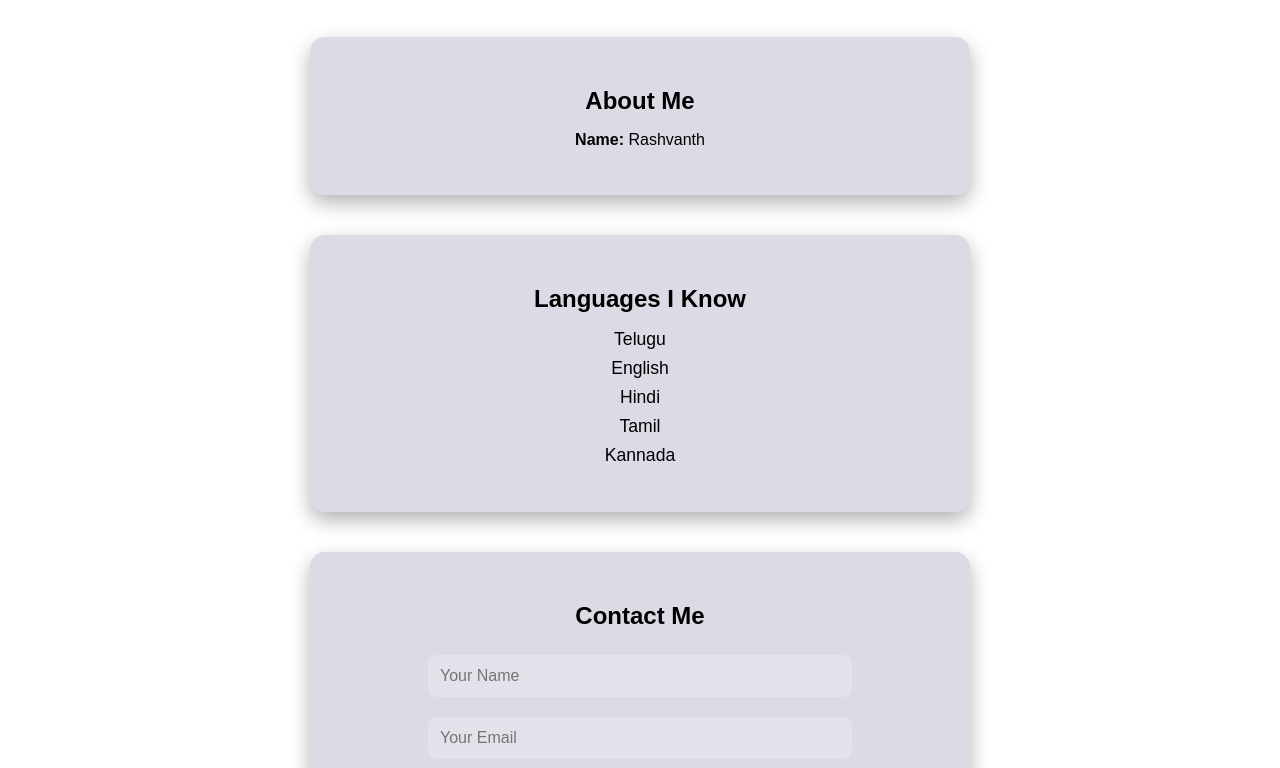
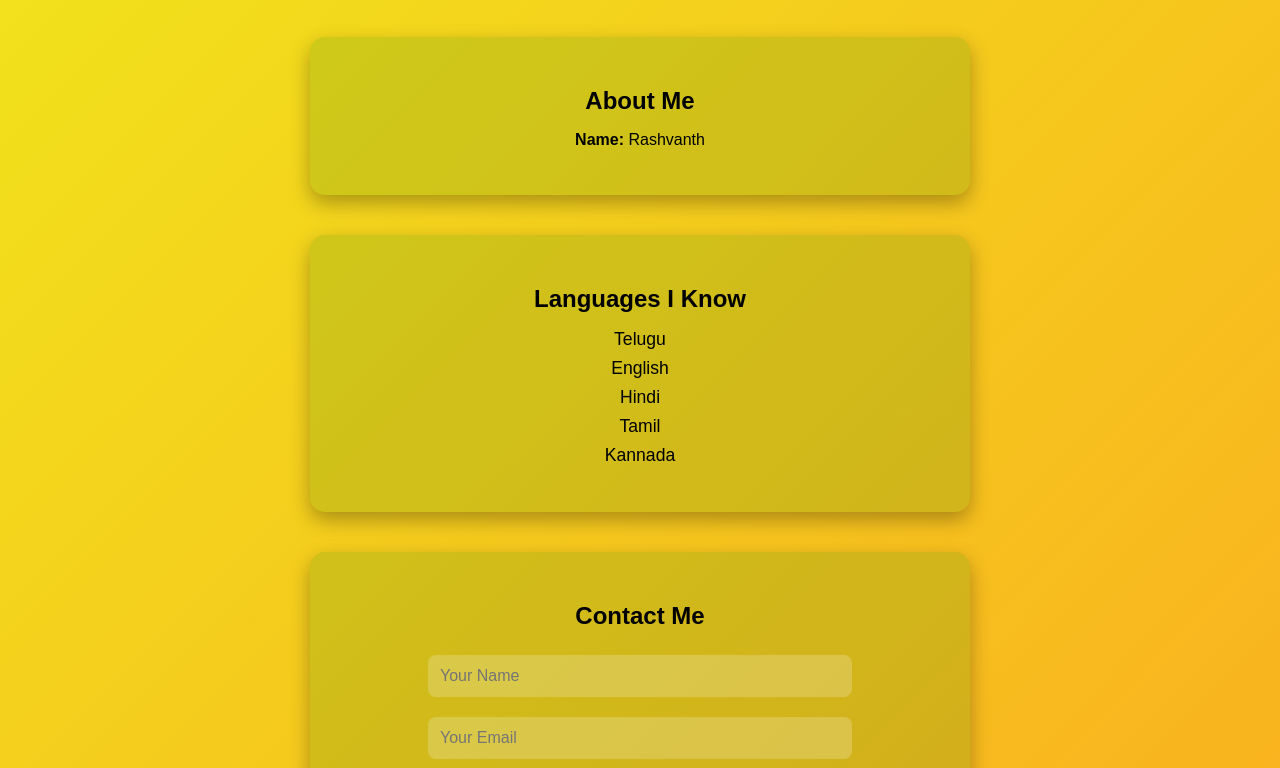
Before and after one commit to rashurashvanth86-crypto/portfolio1, a plain HTML site: page frontend/index.html in a window 1280 px wide. Shown: the part 95-863 px from the top of the page. Drawn offline with Linux system fonts and the light colour scheme.

Commit message:
color changed

```diff
--- a/frontend/style.css
+++ b/frontend/style.css
@@ -1,11 +1,9 @@
 /* General body styling */
 body {
   font-family: 'Arial', sans-serif;
-<<<<<<< HEAD
-  background: linear-gradient(135deg, rgb(34, 17, 78), #6362ad);
-=======
-  background: red(135deg, #5828a5, #300224);
->>>>>>> c346816a464297ad66e0e1e6949d0e9c7782c901
+  background: linear-gradient(135deg, rgb(241, 227, 27), #faad1f);
+  background: red(135deg, #5828a5, #300224)
+  c346816a464297ad66e0e1e6949d0e9c7782c901
   color: white;
   text-align: center;
   margin: 0;
@@ -17,7 +15,7 @@ section {
   margin: 40px auto;
   padding: 30px;
   max-width: 600px;
-  background: rgba(25, 9, 85, 0.15);
+  background: rgba(6, 114, 12, 0.15);
   border-radius: 15px;
   box-shadow: 0 8px 20px rgba(0, 0, 0, 0.3);
 }
```
